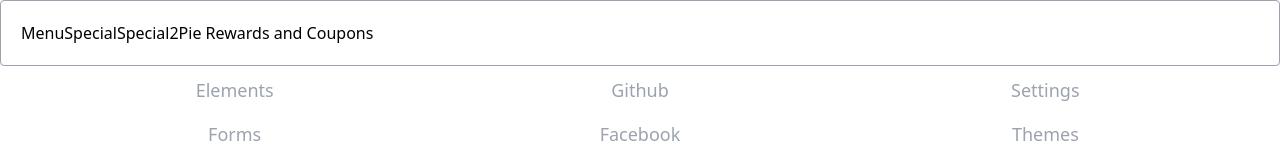
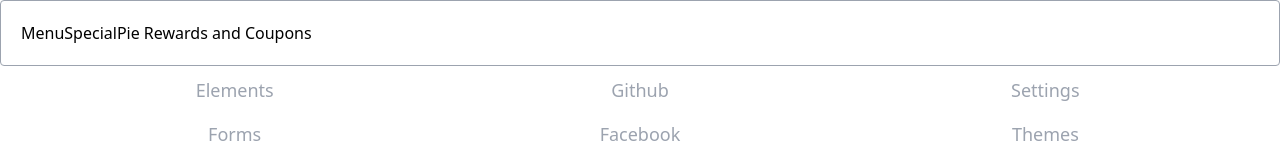
Before and after one commit to JonathanDuarteGH/react-project-pizza, a React (Create React App) app in the folder client/: page / in a window 1280 px wide. Shown: the top 160 px of the page. Built offline with nearby package versions, Linux system fonts and the light colour scheme.

Commit message:
deleted special2 as placeholder

```diff
--- a/client/src/components/NavBar.js
+++ b/client/src/components/NavBar.js
@@ -5,7 +5,6 @@ const NavBar = () => {
     <nav className="border border-double border-gray-400 rounded bg-white flex flex-wrap px-5 py-5 w-full fixed z-10">
       <h1>Menu</h1>
       <h2>Special</h2>
-      <h2>Special2</h2>
       <h3>Pie Rewards and Coupons</h3>
     </nav>
   )
```
